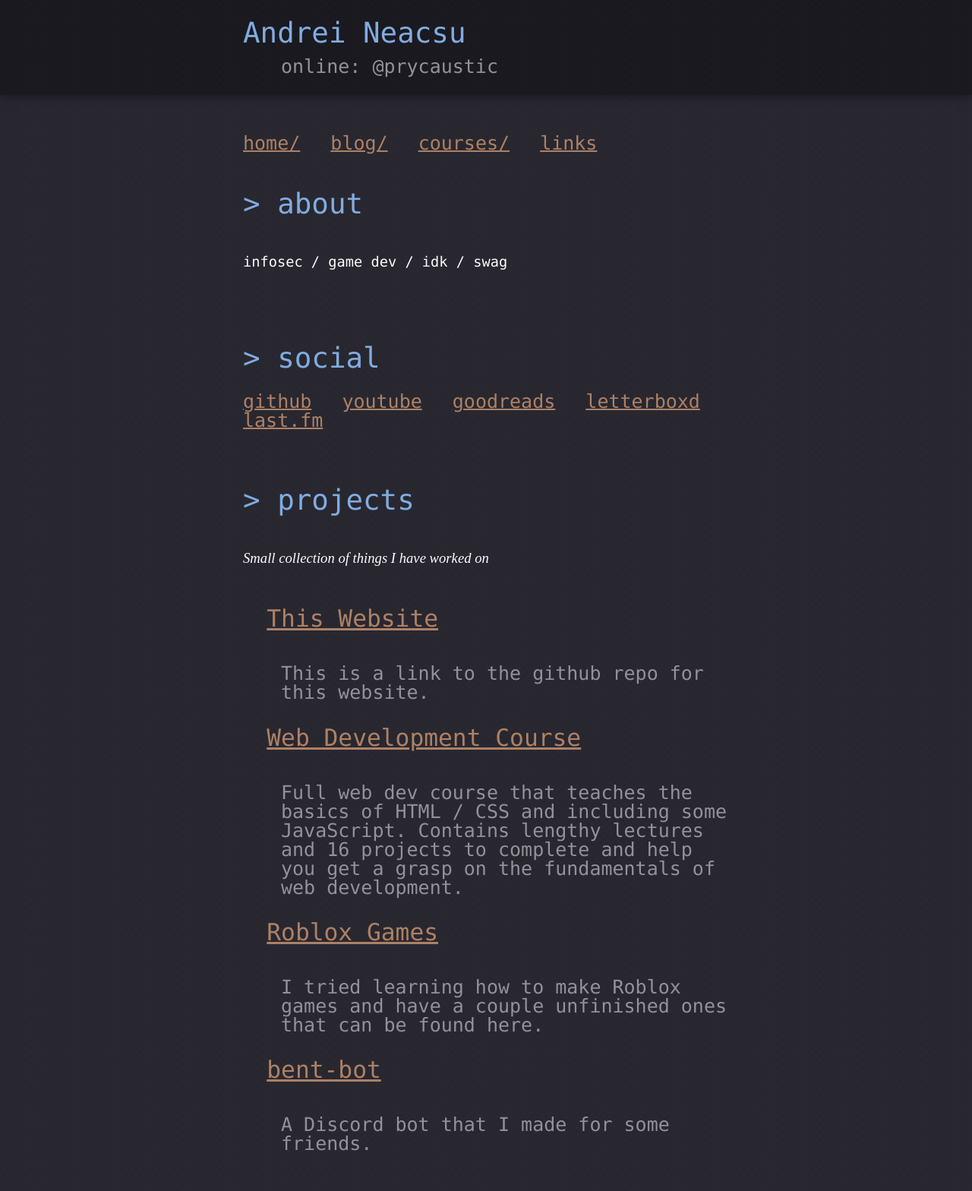
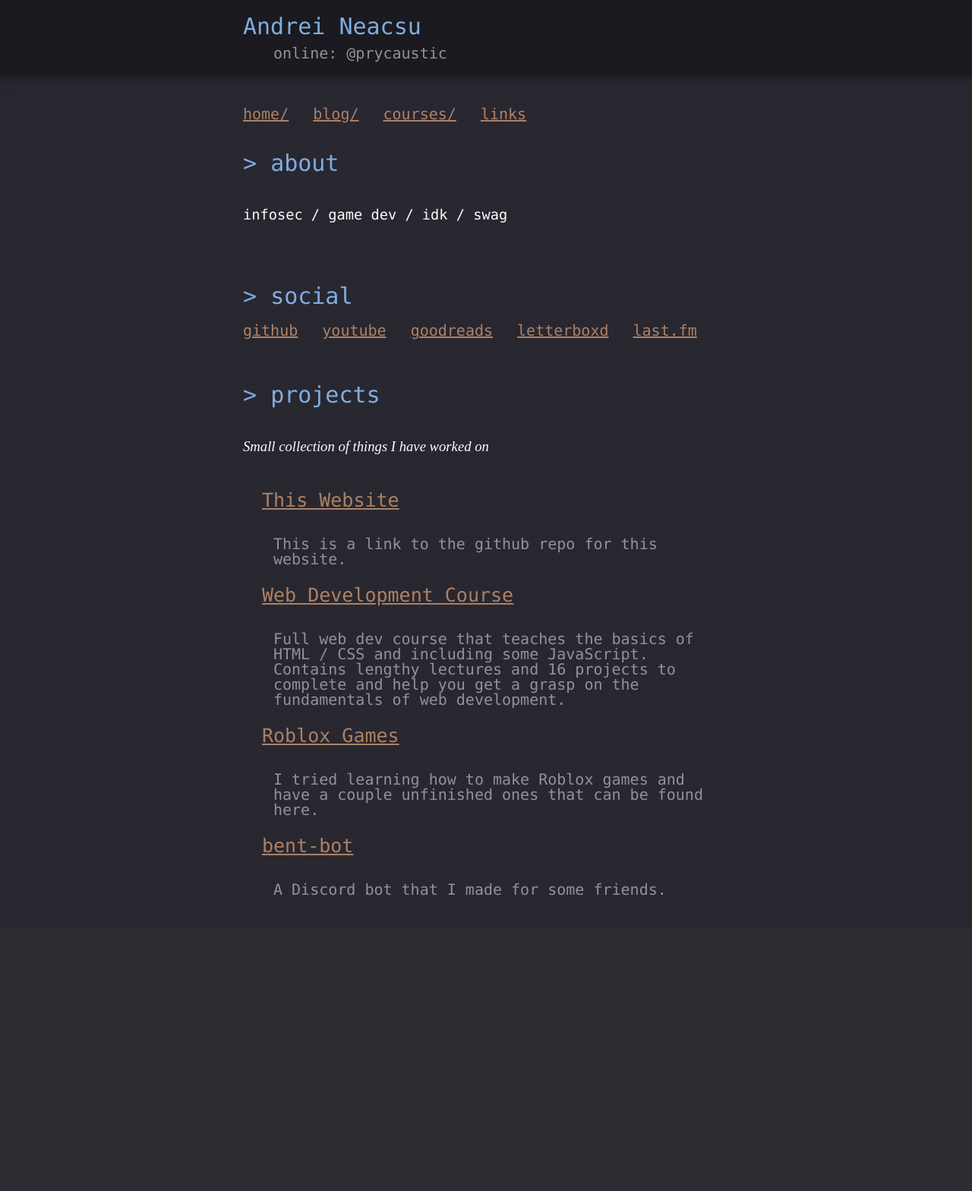
Before and after one commit to errormine/aneacsu.com, a PHP site: page /index.php in a window 1280 px wide. Shown: the whole page at 76% size. After the commit the page ends 1179 px from the top, so only its background shows below. Run offline with PHP 8.4, Linux system fonts and the light colour scheme.

Commit message:
Burn that excel spread sheet

```diff
--- a/style/style.css
+++ b/style/style.css
@@ -7,8 +7,8 @@
     --subtitle-color: #929298;
 
     color: #fafcfb;
-    font-size: 1.25em;
-    font-family: Monaco, "Lucida Console", Terminal, monospace;
+    font-size: 12pt;
+    font-family: "Lucida Console", Terminal, monospace;
 }
 
 #header {
@@ -99,7 +99,7 @@ img, video {
 }
 
 .content .mono {
-    font-family: Monaco, "Lucida Console", Terminal, monospace;
+    font-family: "Lucida Console", Terminal, monospace;
 }
 
 .link-list li {
```
